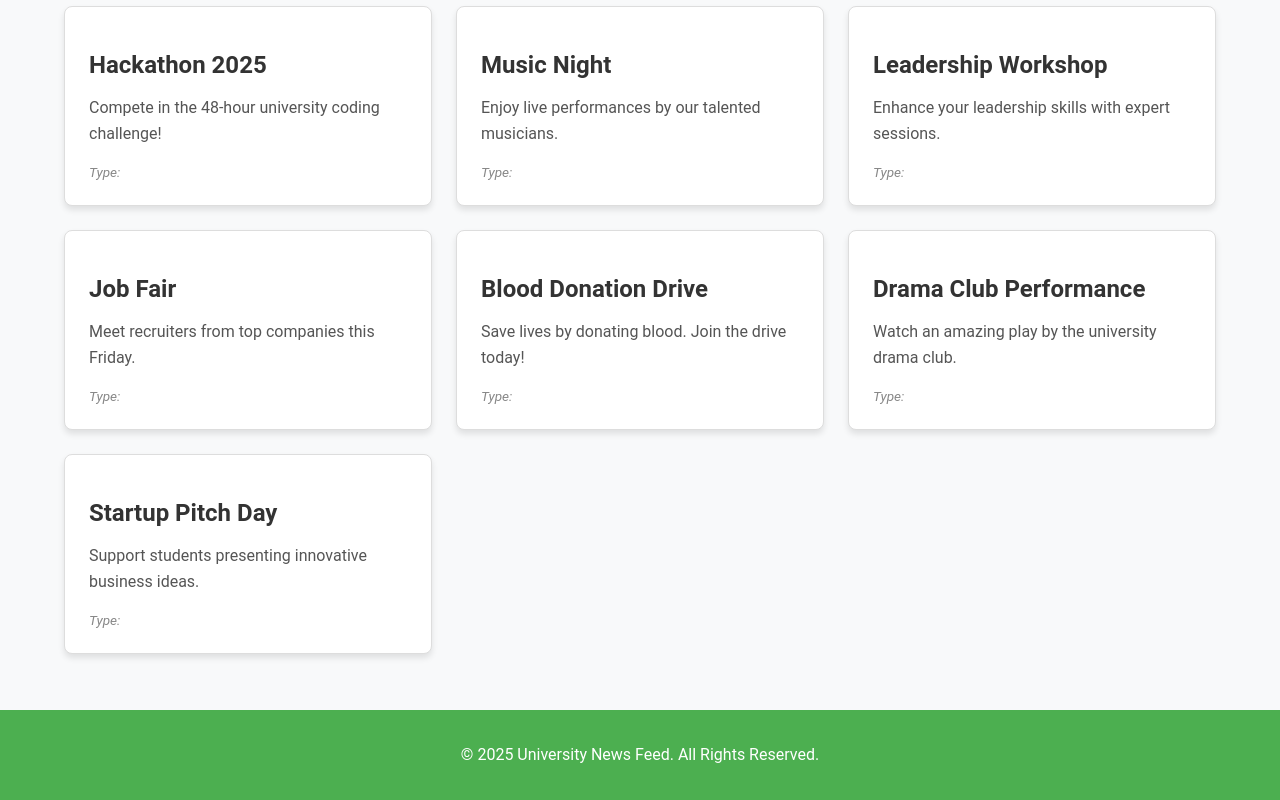
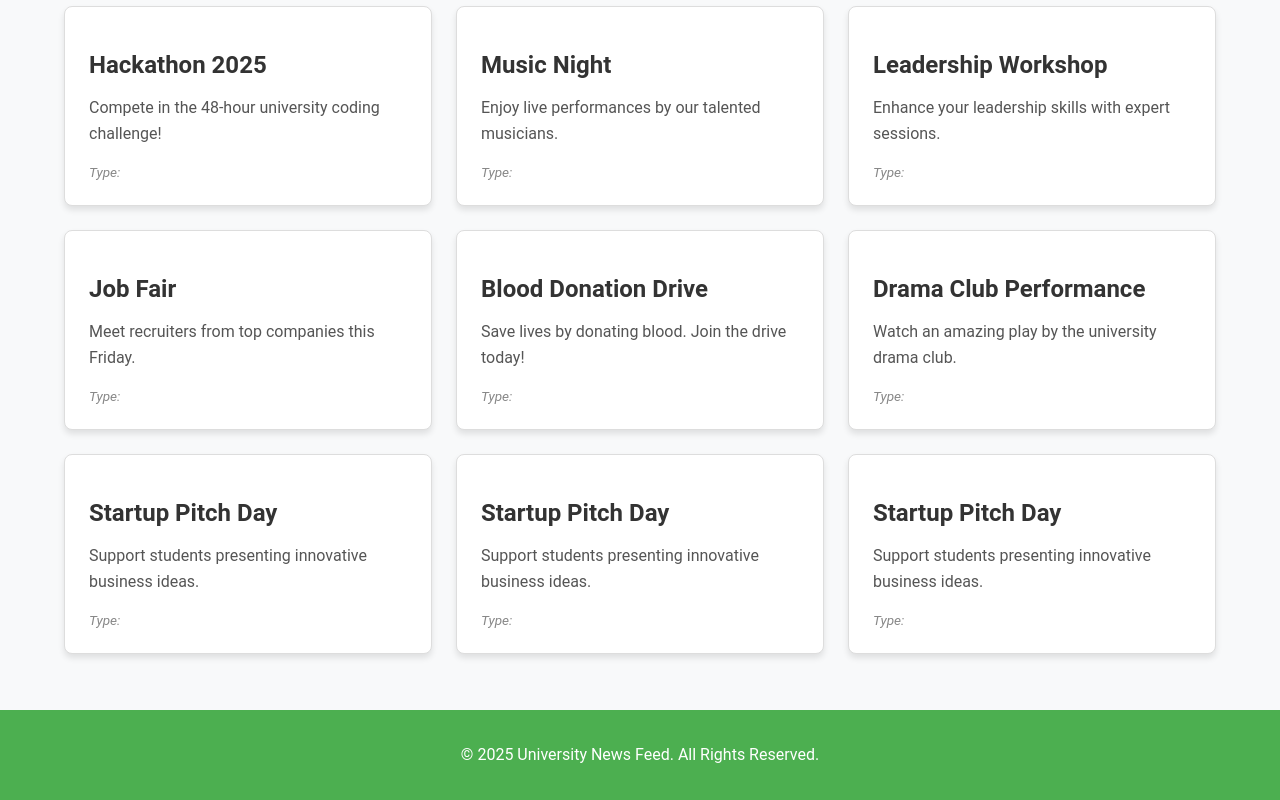
Before and after one commit to ediomoeffiong/university_news_feed_project, a React (Create React App) app: page / in a window 1280 px wide. Shown: the part 393-1193 px from the top of the page. Built offline with nearby package versions, Linux system fonts and the light colour scheme.

Commit message:
Added events to fill grid

```diff
--- a/src/data/events.js
+++ b/src/data/events.js
@@ -59,6 +59,18 @@ const events = [
       description: "Support students presenting innovative business ideas.",
       category: "Business",
     },
+    {
+      id: 11,
+      title: "Startup Pitch Day",
+      description: "Support students presenting innovative business ideas.",
+      category: "Business",
+    },
+    {
+      id: 12,
+      title: "Startup Pitch Day",
+      description: "Support students presenting innovative business ideas.",
+      category: "Business",
+    },
   ];
 
   export default events;
```
